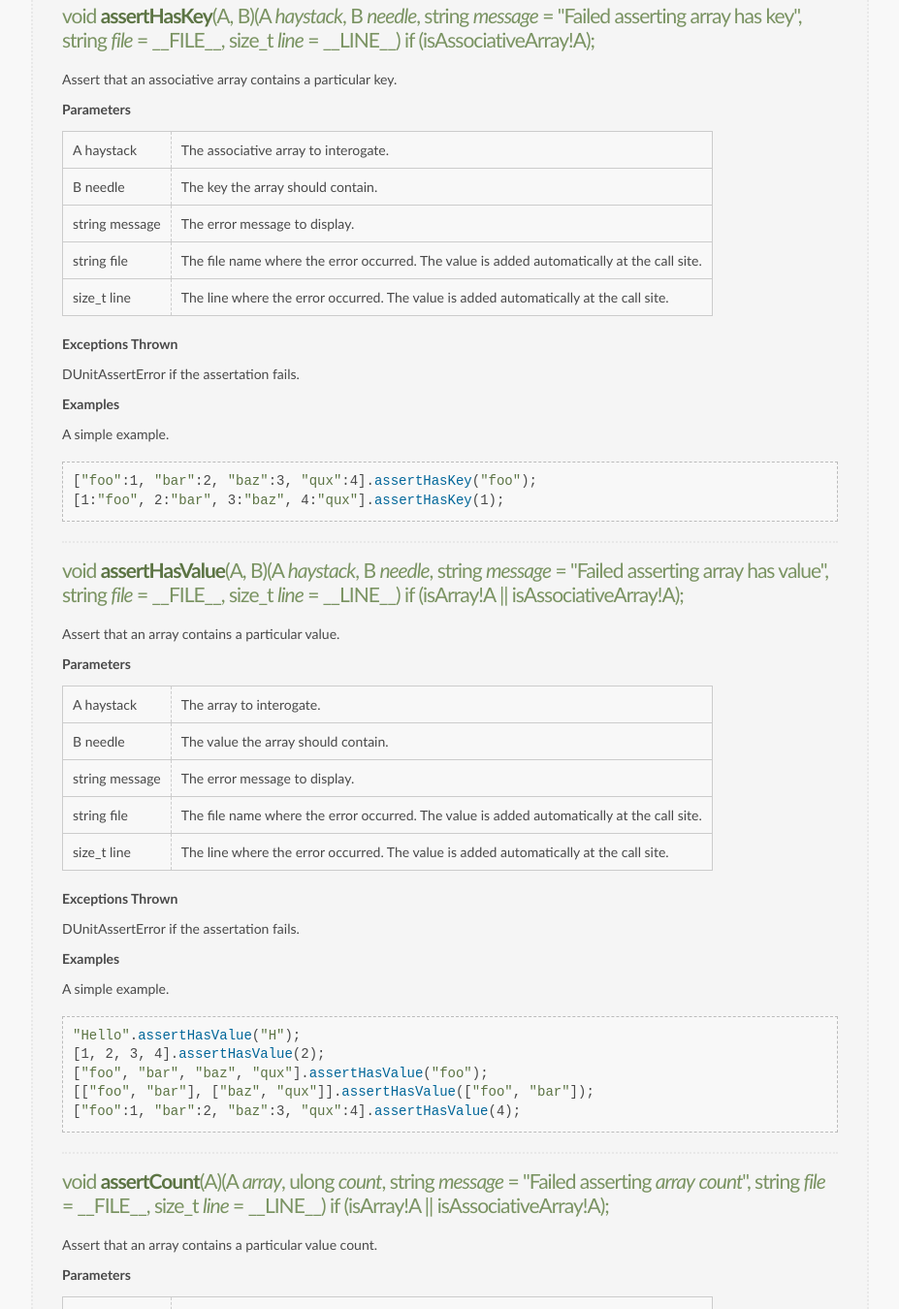
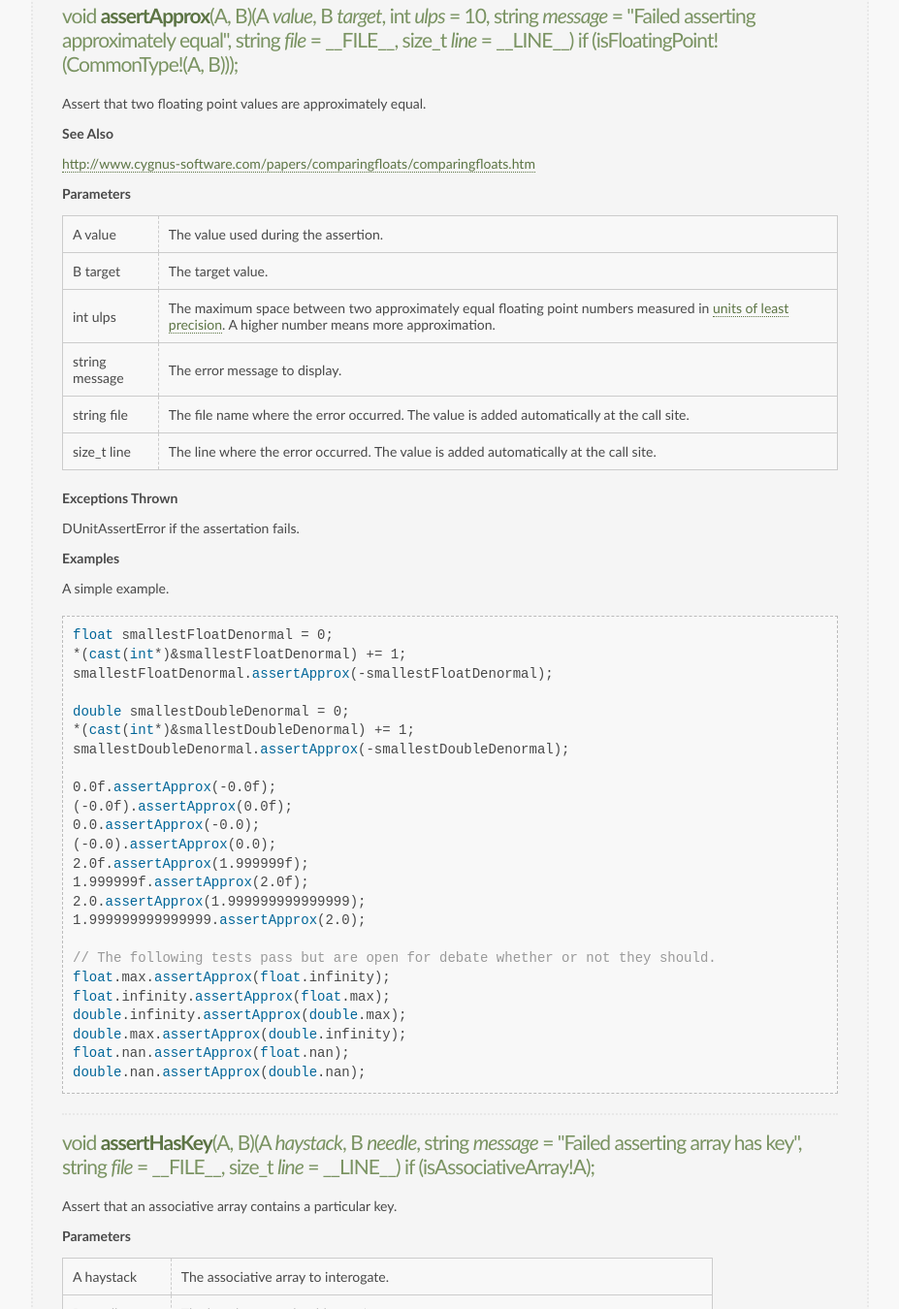
Before and after one commit to nomad-software/dunit, a website: page docs/toolkit.html in a window 1280 px wide. Shown: the part 826-2176 px from the top of the page at 97% size, without its empty margins (176-1103 px from the left). Drawn offline with Linux system fonts and the light colour scheme; a web font is replaced by a local one.

Commit message:
Added a new assertApprox function to the toolkit for asserting floating point numbers are approximately equal.

```diff
--- a/docs/toolkit.html
+++ b/docs/toolkit.html
@@ -37,6 +37,57 @@
 <pre>
 123.<span class="symbol">assertEqual</span>(123);
 <span class="string">"hello"</span>.<span class="symbol">assertEqual</span>(<span class="string">"hello"</span>);
+</pre>
+</p></div>
+</div>
+<h2><a name="assertApprox"></a>void <span class="symbol">assertApprox</span>(A, B)(A <em>value</em>, B <em>target</em>, int <em>ulps</em> = 10, string <em>message</em> = "Failed asserting approximately equal", string <em>file</em> = __FILE__, size_t <em>line</em> = __LINE__) if (isFloatingPoint!(CommonType!(A, B)));
+</h2>
+<div class="declaration-description"><div class="sections"><p>Assert that two floating point values are approximately equal.
+</p>
+<h3>See Also</h3><p><a href="http://www.cygnus-software.com/papers/comparingfloats/comparingfloats.htm">http://www.cygnus-software.com/papers/comparingfloats/comparingfloats.htm</a>
+
+</p>
+<h3>Parameters</h3><table class="parameter-list"><tr><td>A value</td>
+<td>The value used during the assertion.</td></tr>
+<tr><td>B target</td>
+<td>The target value.</td></tr>
+<tr><td>int ulps</td>
+<td>The maximum space between two approximately equal floating point numbers measured in <a href="http://en.wikipedia.org/wiki/Unit_in_the_last_place">units of least precision</a>. A higher number means more approximation.</td></tr>
+<tr><td>string message</td>
+<td>The error message to display.</td></tr>
+<tr><td>string file</td>
+<td>The file name where the error occurred. The value is added automatically at the call site.</td></tr>
+<tr><td>size_t line</td>
+<td>The line where the error occurred. The value is added automatically at the call site.</td></tr>
+</table>
+<h3>Exceptions Thrown</h3><p>DUnitAssertError if the assertation fails.</p>
+<h3>Examples</h3><p>A simple example.
+
+<pre>
+<span class="keyword">float</span> smallestFloatDenormal = 0;
+*(<span class="keyword">cast</span>(<span class="keyword">int</span>*)&amp;smallestFloatDenormal) += 1;
+smallestFloatDenormal.<span class="symbol">assertApprox</span>(-smallestFloatDenormal);
+
+<span class="keyword">double</span> smallestDoubleDenormal = 0;
+*(<span class="keyword">cast</span>(<span class="keyword">int</span>*)&amp;smallestDoubleDenormal) += 1;
+smallestDoubleDenormal.<span class="symbol">assertApprox</span>(-smallestDoubleDenormal);
+
+0.0f.<span class="symbol">assertApprox</span>(-0.0f);
+(-0.0f).<span class="symbol">assertApprox</span>(0.0f);
+0.0.<span class="symbol">assertApprox</span>(-0.0);
+(-0.0).<span class="symbol">assertApprox</span>(0.0);
+2.0f.<span class="symbol">assertApprox</span>(1.999999f);
+1.999999f.<span class="symbol">assertApprox</span>(2.0f);
+2.0.<span class="symbol">assertApprox</span>(1.999999999999999);
+1.999999999999999.<span class="symbol">assertApprox</span>(2.0);
+
+<span class="comment">// The following tests pass but are open for debate whether or not they should.
+</span><span class="keyword">float</span>.max.<span class="symbol">assertApprox</span>(<span class="keyword">float</span>.infinity);
+<span class="keyword">float</span>.infinity.<span class="symbol">assertApprox</span>(<span class="keyword">float</span>.max);
+<span class="keyword">double</span>.infinity.<span class="symbol">assertApprox</span>(<span class="keyword">double</span>.max);
+<span class="keyword">double</span>.max.<span class="symbol">assertApprox</span>(<span class="keyword">double</span>.infinity);
+<span class="keyword">float</span>.nan.<span class="symbol">assertApprox</span>(<span class="keyword">float</span>.nan);
+<span class="keyword">double</span>.nan.<span class="symbol">assertApprox</span>(<span class="keyword">double</span>.nan);
 </pre>
 </p></div>
 </div>
```
Also changed, not shown: 1 other file.
